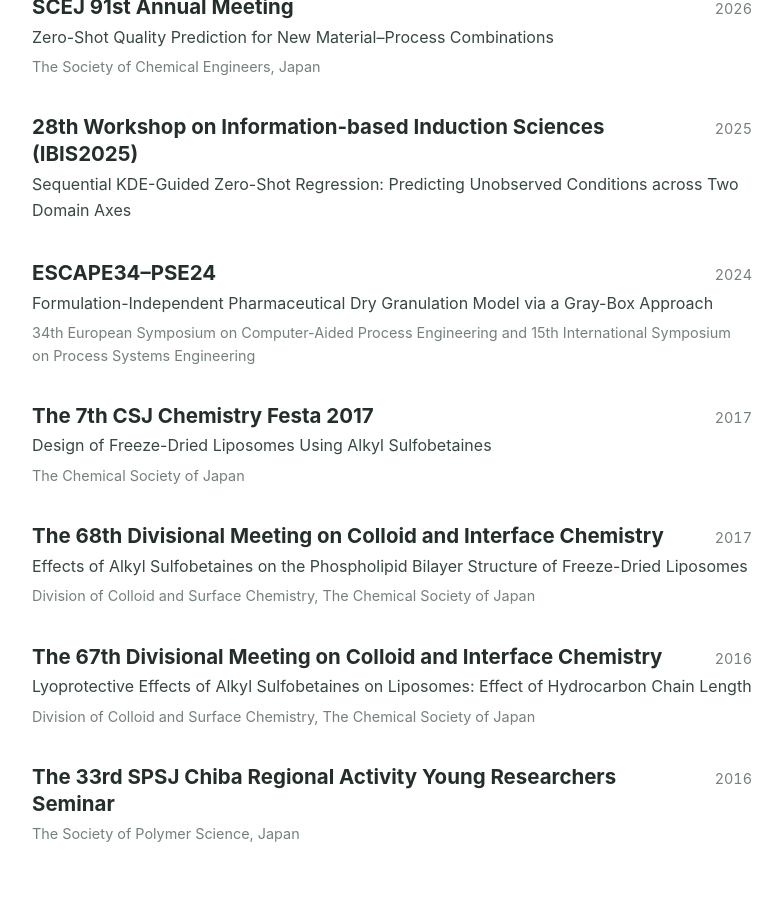
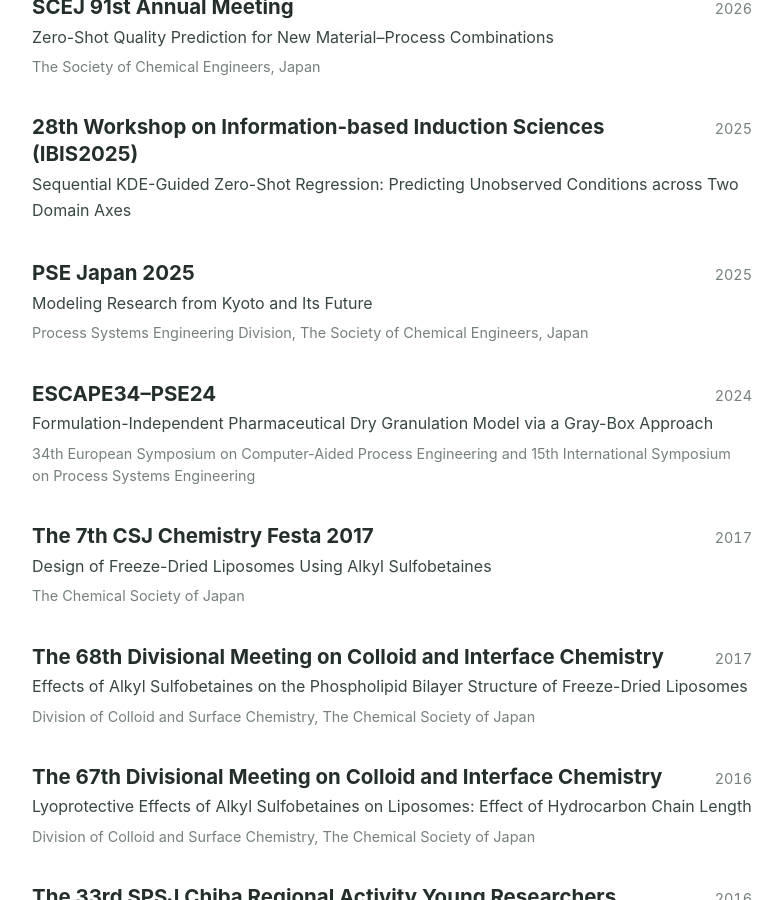
Before and after one commit to kanta-s/kanta-s.github.io, a Jekyll site: the page built from resume/index.html, in a window 1280 px wide and 900 px high, scrolled down 1367 px. Shown: the whole window, without its empty margins (248-1030 px from the left). Built offline with Jekyll 4.4.1, drawn with Linux system fonts in a browser that asks for light colours.

Commit message:
Add PSE Japan 2025 presentation

```diff
--- a/resume/index.html
+++ b/resume/index.html
@@ -95,6 +95,14 @@
       </article>
       <article class="resume-entry">
         <header class="resume-entry-header">
+          <h3>PSE Japan 2025</h3>
+          <p class="resume-date">2025</p>
+        </header>
+        <p class="resume-position">Modeling Research from Kyoto and Its Future</p>
+        <p class="resume-detail">Process Systems Engineering Division, The Society of Chemical Engineers, Japan</p>
+      </article>
+      <article class="resume-entry">
+        <header class="resume-entry-header">
           <h3>ESCAPE34–PSE24</h3>
           <p class="resume-date">2024</p>
         </header>
```
